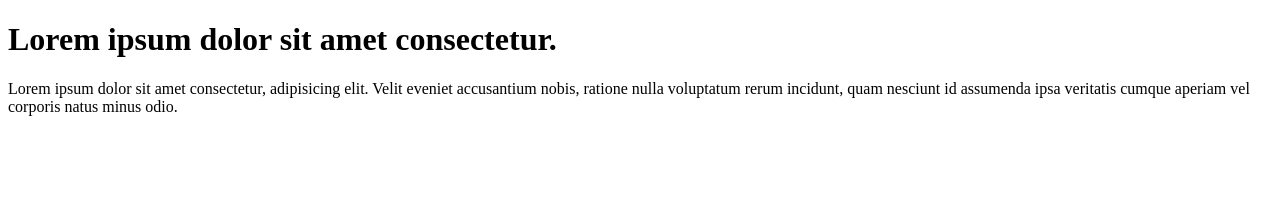
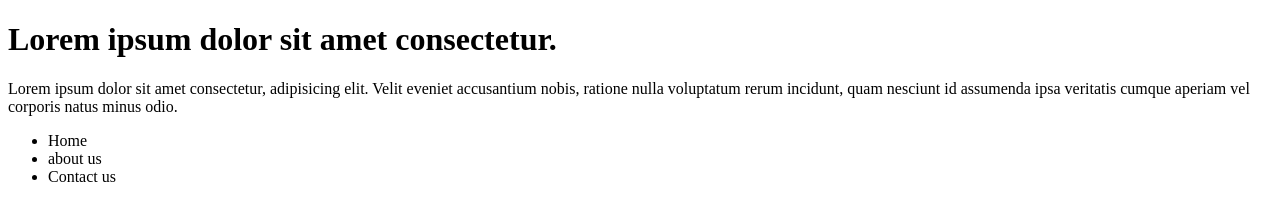
Before and after one commit to JLantis/learn-git, a plain HTML site: page index.html in a window 1280 px wide. Drawn offline with Linux system fonts and the light colour scheme.

Commit message:
add a list

```diff
--- a/index.html
+++ b/index.html
@@ -8,5 +8,10 @@
 <body>
     <h1>Lorem ipsum dolor sit amet consectetur.</h1>
     <p>Lorem ipsum dolor sit amet consectetur, adipisicing elit. Velit eveniet accusantium nobis, ratione nulla voluptatum rerum incidunt, quam nesciunt id assumenda ipsa veritatis cumque aperiam vel corporis natus minus odio.</p>
+    <ul>
+        <li>Home</li>
+        <li>about us</li>
+        <li>Contact us</li>
+    </ul>
 </body>
 </html>
```
